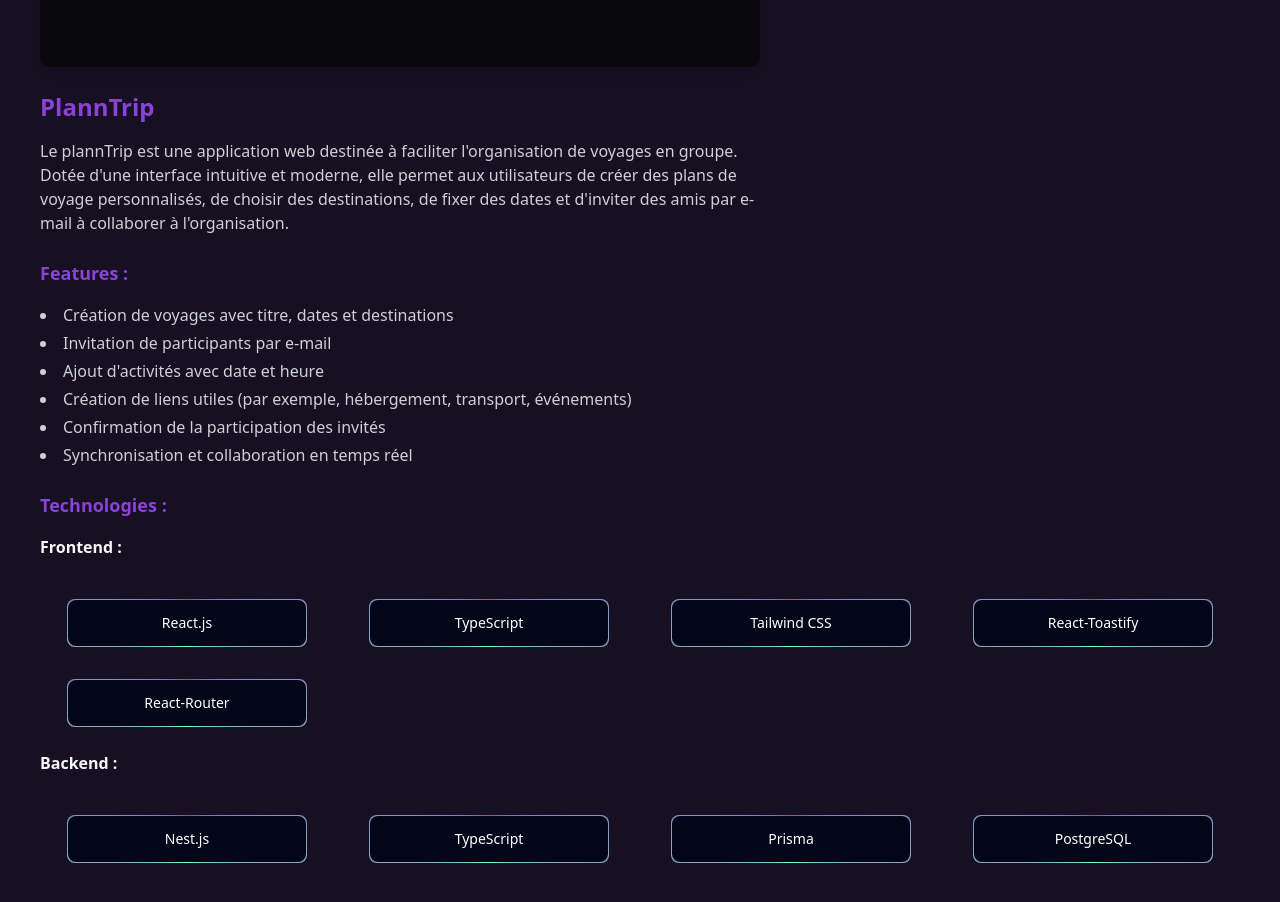
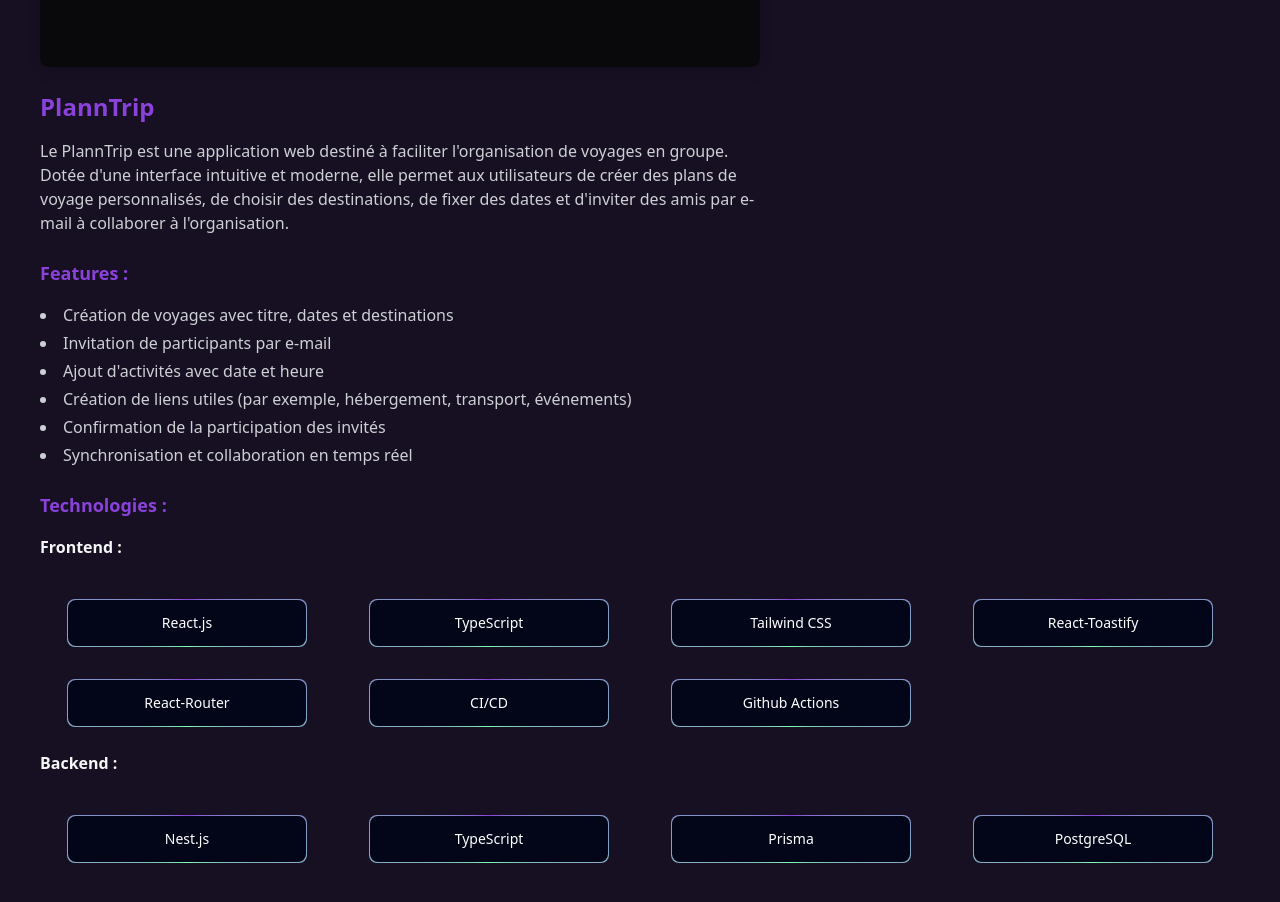
Before and after one commit to xeniaalex3/portfolio_xenia, a Next.js app: page /projects/1 in a window 1280 px wide. Shown: the part 520-1422 px from the top of the page. Built offline with nearby package versions, Linux system fonts and the light colour scheme.

Commit message:
⚡️ update project technologies for PlannTrip and add new features to project details

```diff
--- a/src/data/projects_data.ts
+++ b/src/data/projects_data.ts
@@ -16,7 +16,9 @@
       'Nest.js',
       'Prisma',
       'PostgreSQL',
-      'Tailwind CSS'
+      'Tailwind CSS',
+      'CI/CD',
+      'Github Actions'
     ]
   },
   {
@@ -59,7 +61,7 @@
     id: 1,
     title: 'PlannTrip',
     description:
-      "Le plannTrip est une application web destinée à faciliter l'organisation de voyages en groupe. Dotée d'une interface intuitive et moderne, elle permet aux utilisateurs de créer des plans de voyage personnalisés, de choisir des destinations, de fixer des dates et d'inviter des amis par e-mail à collaborer à l'organisation.",
+      "Le PlannTrip est une application web destiné à faciliter l'organisation de voyages en groupe. Dotée d'une interface intuitive et moderne, elle permet aux utilisateurs de créer des plans de voyage personnalisés, de choisir des destinations, de fixer des dates et d'inviter des amis par e-mail à collaborer à l'organisation.",
     image: image1,
     features: [
       'Création de voyages avec titre, dates et destinations',
@@ -75,7 +77,9 @@
         'TypeScript',
         'Tailwind CSS',
         'React-Toastify',
-        'React-Router'
+        'React-Router',
+        'CI/CD',
+        'Github Actions'
       ],
       backend: ['Nest.js', 'TypeScript', 'Prisma', 'PostgreSQL']
     },
```
